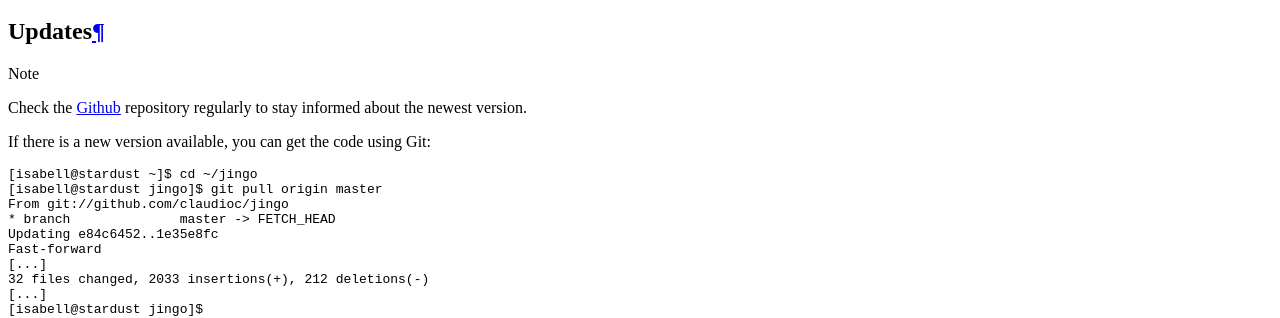
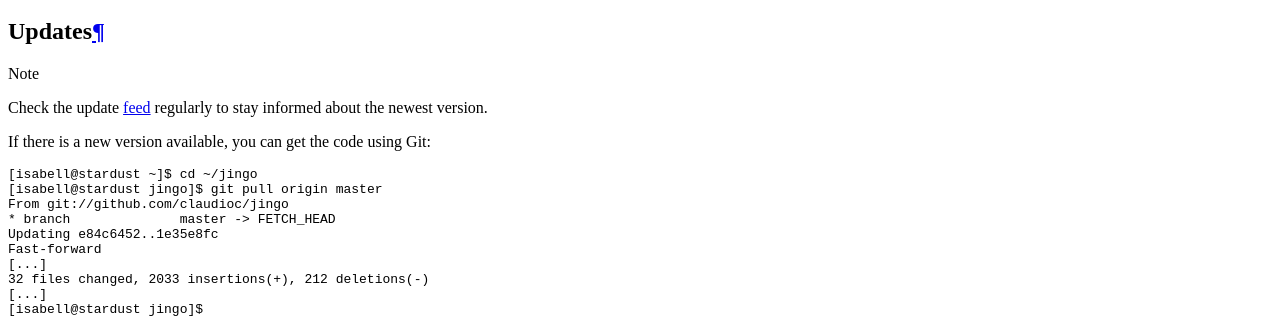
Before and after one commit to Uberspace/lab, a Sphinx documentation site: the page built from source/guide_jingo.rst, in a window 1280 px wide and 900 px high, scrolled down 3636 px. Shown: the part 220-538 px from the top of the window. Built offline with Sphinx 7.4.7 and the Read the Docs theme 2.0.0, drawn with Linux system fonts in a browser that asks for light colours.

Commit message:
added feed

```diff
--- a/source/guide_jingo.rst
+++ b/source/guide_jingo.rst
@@ -209,7 +209,7 @@ Be sure to set any random signs for the option ``secret`` within the ``config.ya
 Updates
 =======
 
-.. note:: Check the Github_ repository regularly to stay informed about the newest version.
+.. note:: Check the update feed_ regularly to stay informed about the newest version.
 
 
 If there is a new version available, you can get the code using Git:
@@ -254,3 +254,4 @@ In the end you need to restart the service daemon, so the new code is used by th
 .. _npm: https://manual.uberspace.de/en/lang-nodejs.html#npm
 .. _supervisord: https://manual.uberspace.de/en/daemons-supervisord.html
 .. _domains: https://manual.uberspace.de/en/web-domains.html
+.. _feed: https://github.com/claudioc/jingo/releases.atom
```
